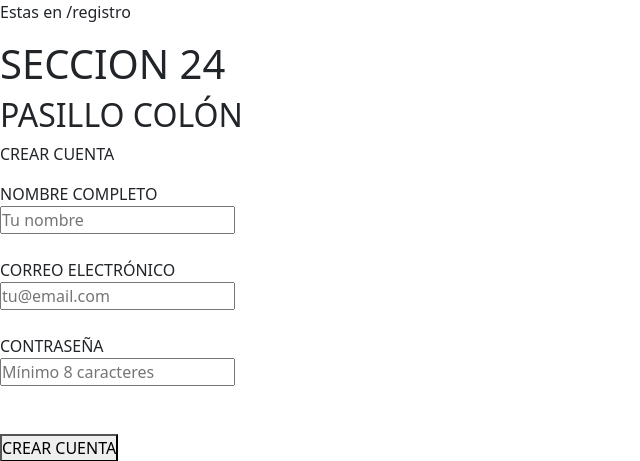
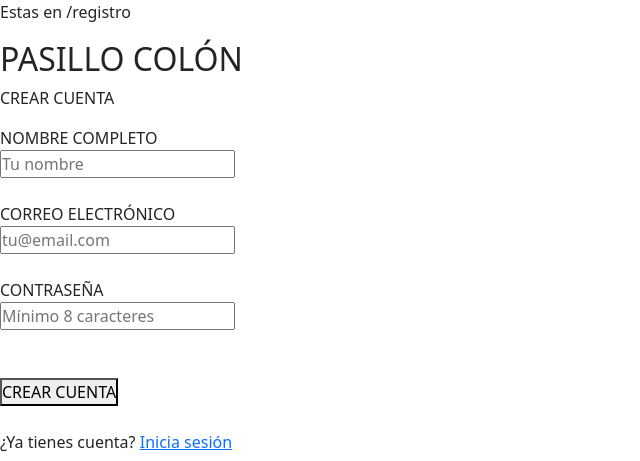
Before and after one commit to Sponton-Lucas/Proyecto-Final-IDS, a Flask app: page /registro in a window 1280 px wide. Shown: the part 86-547 px from the top of the page, without its empty margins (0-640 px from the left). Run offline with Flask 3, Linux system fonts and the light colour scheme.

Commit message:
Update registro.html

```diff
--- a/front-end/templates/registro.html
+++ b/front-end/templates/registro.html
@@ -6,18 +6,14 @@
 
 <p>Estas en /registro</p>
 
-<section>
-
-    <div>
-        <h1>SECCION 24</h1>
-    </div>
+<section>    <!-- SECCION 24 -->
 
     <div>
 
-        <header>
+        <div>
             <h2>PASILLO COLÓN</h2>
             <p>CREAR CUENTA</p>
-        </header>
+        </div>
 
         <form action="#" method="POST">
 
```
